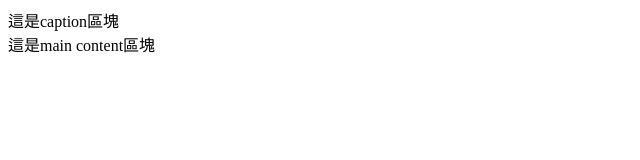
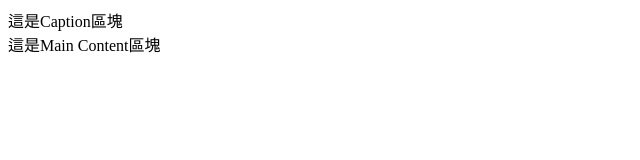
Before and after one commit to Mao2588/mao2588.github.com, a plain HTML site: page 0319/index.html in a window 1280 px wide. Shown: the full height of the page, 0-640 px from the left. Drawn offline with Linux system fonts and the light colour scheme.

Commit message:
Update index.html

```diff
--- a/0319/index.html
+++ b/0319/index.html
@@ -7,7 +7,7 @@
 </head>
 
 <body>
-<div id="caption" class="title1">這是caption區塊</div>
-<div id="maincontent" class="main1">這是main content區塊</div>
+<div id="caption" class="title1">這是Caption區塊</div>
+<div id="maincontent" class="main1">這是Main Content區塊</div>
 </body>
 </html>
```
